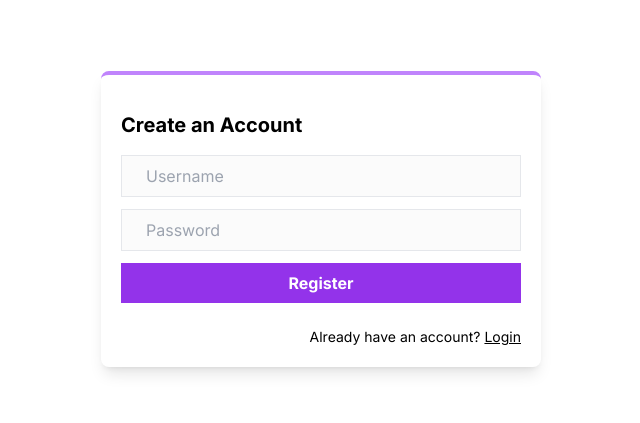
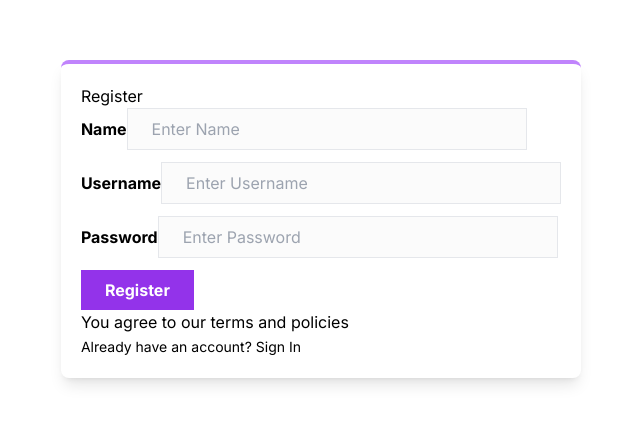
Before and after one commit to Sarahodigie123/fuel-prediction, a Next.js app: page /register in a window 1280 px wide. Shown: the part 181-604 px from the top of the page, without its empty margins (319-959 px from the left). Built offline with nearby package versions, Linux system fonts and the light colour scheme.

Commit message:
Refactored: worked on backend server

```diff
--- /dev/null
+++ b/app/LoginValidation.js
@@ -0,0 +1,25 @@
+function Validation(values) {
+    let errors = {};
+    const usernamePattern = /^[a-zA-Z0-9_]{3,20}$/;
+    const passwordPattern = /^(?=.*\d)(?=.*[a-z])(?=.*[A-Z])[A-Za-z\d@$!%*#?&]{8,}$/;
+
+    if (!values.username.trim()) {
+        errors.username = "Username is required";
+    } else if (!usernamePattern.test(values.username)) {
+        errors.username = "Username must be 3-20 characters long and contain only letters, numbers, and underscores";
+    } else {
+        errors.username = "";
+    }
+
+    if (!values.password.trim()) {
+        errors.password = "Password is required";
+    } else if (!passwordPattern.test(values.password)) {
+        errors.password = "Password must contain at least one digit, one lowercase letter, one uppercase letter, and be at least 8 characters long";
+    } else {
+        errors.password = "";
+    }
+
+    return errors;
+}
+
+export default Validation;
--- /dev/null
+++ b/app/RegisterValidation.js
@@ -0,0 +1,31 @@
+function Validation(values) {
+    let errors = {};
+    const usernamePattern = /^[a-zA-Z0-9_]{3,30}$/;
+    const passwordPattern = /^(?=.*\d)(?=.*[a-z])(?=.*[A-Z])[a-zA-Z0-9]{8,}$/;
+
+    if (!values.name.trim()) {
+        errors.name = "Name should not be empty";
+    } else {
+        errors.name = "";
+    }
+
+    if (!values.username.trim()) {
+        errors.username = "Username should not be empty";
+    } else if (!usernamePattern.test(values.username)) {
+        errors.username = "Invalid username format";
+    } else {
+        errors.username = "";
+    }
+
+    if (!values.password.trim()) {
+        errors.password = "Password should not be empty";
+    } else if (!passwordPattern.test(values.password)) {
+        errors.password = "Password must be at least 8 characters long and contain at least one digit, one lowercase letter, and one uppercase letter";
+    } else {
+        errors.password = "";
+    }
+
+    return errors;
+}
+
+export default Validation;
--- /dev/null
+++ b/app/backend/server.js
@@ -0,0 +1,70 @@
+const express = require("express");
+const mysql = require('mysql');
+const cors = require('cors');
+const { check, validationResult } = require('express-validator');
+
+const app = express();
+app.use(cors());
+app.use(express.json());
+
+const db = mysql.createConnection({
+    host: "localhost",
+    user: "root",
+    password: "",
+    database: "account"
+});
+
+// Database Connection
+db.connect((err) => {
+    if (err) {
+        console.error('Database connection failed: ', err);
+        throw err;
+    }
+    console.log('Connected to the database');
+});
+
+// Register endpoint
+app.post('/register', [
+    check('username', "Invalid username format").isLength({ min: 3, max: 20 }),
+    check('password', "Password length must be 8-10 characters").isLength({ min: 8, max: 10 })
+], (req, res) => {
+    const errors = validationResult(req);
+    if (!errors.isEmpty()) {
+        return res.status(400).json({ errors: errors.array() });
+    }
+
+    const { name, username, password } = req.body;
+    const sql = "INSERT INTO login (name, username, password) VALUES (?, ?, ?)";
+    const values = [name, username, password];
+
+    db.query(sql, values, (err, result) => {
+        if (err) {
+            console.error('Error inserting user:', err);
+            return res.status(500).json({ error: 'Internal server error' });
+        }
+        return res.status(201).json({ message: 'User registered successfully' });
+    });
+});
+
+// Login endpoint
+app.post('/login', (req, res) => {
+    const { username, password } = req.body;
+    const sql = "SELECT * FROM login WHERE username = ? AND password = ?";
+
+    db.query(sql, [username, password], (err, result) => {
+        if (err) {
+            console.error('Error fetching user:', err);
+            return res.status(500).json({ error: 'Internal server error' });
+        }
+        if (result.length > 0) {
+            return res.json({ message: 'Login successful' });
+        } else {
+            return res.status(401).json({ error: 'Login failed. Invalid credentials' });
+        }
+    });
+});
+
+const PORT = process.env.PORT || 3306;
+app.listen(PORT, () => {
+    console.log(`Server is running on port ${PORT}`);
+});
--- a/app/components/fuel_history.jsx
+++ b/app/components/fuel_history.jsx
@@ -1,6 +1,10 @@
-import React, { useState } from 'react';
+import React, { useState, useEffect } from 'react';
 
 export default function FuelQuoteHistory() {
+
+
+
+
   const [quotes, setQuotes] = useState("");
   const styles = {
     center: {
--- a/app/components/login.jsx
+++ b/app/components/login.jsx
@@ -1,63 +1,88 @@
-"use client"
-import Link from "next/link";
-import { useState } from "react";
-import { loginUser } from '../lib/auth'; // Import the loginUser function
-import { useRouter } from 'next/navigation';
+"use client";
+import axios from 'axios';
+import { useState, useEffect } from 'react';
+import { useRouter } from "next/navigation";
+import Link from "next/link"; // Import Link from next/link
+import Validation from '../LoginValidation';
 
-export default function Login() {
-  const [username, setUsername] = useState("");
-  const [password, setPassword] = useState("");
-  const [error, setError] = useState("");
-  const router = useRouter();
+function Login() {
+    const [values, setValues] = useState({
+        username: '',
+        password: ''
+    });
+    const navigate = useRouter();
+    const [errors, setErrors] = useState({});
+    const [backendError, setBackendError] = useState(null);
 
-  const handleSubmit = async (event) => {
-    event.preventDefault();
-
-    if (username === 'pipefish' && password === 'lovecode12') {
-      const simulatedResponse = {
-        username: username,
-        password: password,
-        success: true,
+    const handleInput = (event) => {
+        const { name, value } = event.target;
+        setValues(prev => ({ ...prev, [name]: value }));
     };
 
-      console.log(simulatedResponse);
-
-      setUsername('');
-      setPassword('');
-      router.push('/profile');
+    const handleSubmit = (event) => {
+        event.preventDefault();
+        const err = Validation(values);
+        setErrors(err);
+        if (!err.email && !err.password) {
+            axios.post('http://localhost:3306/login', values)
+                .then(res => {
+                    if (res.data.errors) {
+                        setBackendError(res.data.errors);
                     } else {
-      setError('Invalid username or password');
+                        setBackendError(null);
+                        if (res.data === "Success") {
+                            navigate('/home');
+                        } else {
+                            alert("No record existed");
+                        }
+                    }
+                })
+                .catch(err => console.log(err));
         }
     };
+
+    useEffect(() => {
+        // Reset errors when component mounts
+        setErrors({});
+        setBackendError(null);
+    }, []);
+
     return (
       <div className="grid place-items-center h-screen">
             <div className="shadow-lg p-5 rounded-lg border-t-4 border-purple-400">
-        <h1 className="text-l font-bold my-4">Please Login</h1>
-        <form onSubmit={handleSubmit} className="flex flex-col gap-3">
+                <h2>Sign-In</h2>
+                {backendError && backendError.map(e => (
+                    <p key={e.msg} className='text-danger'>{e.msg}</p>
+                ))}
+                <form onSubmit={handleSubmit}>
+                    <div className='mb-3'>
+                        <label htmlFor="username"><strong>Username</strong></label>
                         <input
-            onChange={(e) => setUsername(e.target.value)}
-            type="text"
-            placeholder="Username"
+                            type="username"
+                            placeholder='Enter Username'
+                            name='email'
+                            value={values.username}
+                            onChange={handleInput}
+                            className='form-control rounded-0'
                         />
+                        {errors.username && <span className='text-danger'> {errors.username}</span>}
+                    </div>
+                    <div className='mb-3'>
+                        <label htmlFor="password"><strong>Password</strong></label>
                         <input
-            onChange={(e) => setPassword(e.target.value)}
                             type="password"
-            placeholder="Password"
+                            placeholder='Enter Password'
+                            name='password'
+                            value={values.password}
+                            onChange={handleInput}
+                            className='form-control rounded-0'
                         />
-          <button
-            className="bg-purple-600 text-white font-bold cursor-pointer px-6 py-2 rounded-md hover:bg-purple-700"
-            type="submit"
-          >
-            Login
-          </button>
-
-          {error && (
-            <div className="bg-red-500 text-white w-fit text-sm py-1 px-3 rounded-md mt-2">
-              {error}
+                        {errors.password && <span className='text-danger'> {errors.password}</span>}
                     </div>
-          )}
+                    <button type='submit' className="bg-purple-600 text-white font-bold cursor-pointer px-6 py-2"> Log in</button>
+                    <p>You agree to our terms and policies</p>
                     <Link href="/register">
-            <span className="text-sm mt-3 text-right cursor-pointer underline">
+            <span className="text-sm mt-3 text-right">
               Don't have an account? Register
             </span>
           </Link>
@@ -66,3 +91,5 @@ export default function Login() {
         </div>
     );
 }
+
+export default Login;
--- a/app/components/register.jsx
+++ b/app/components/register.jsx
@@ -1,76 +1,91 @@
-'use client';
+'use client'
 import { useState } from "react";
 import Link from "next/link";
 import { useRouter } from "next/navigation";
-import { registerUser, loginUser } from '../lib/auth';
+import axios from 'axios';
+import Validation from "../RegisterValidation";
 
-export default function Register() {
-  const [email, setEmail] = useState("");
-  const [password, setPassword] = useState("");
-  const [error, setError] = useState("");
-  const router = useRouter();
+
+function Register() {
+    const [values, setValues] = useState({
+        name: '',
+        email: '',
+        password: ''
+    });
+    const router = useRouter(); // Change useNavigate to useRouter
+    const [errors, setErrors] = useState({});
+
+    const handleInput = (event) => {
+        const { name, value } = event.target;
+        setValues(prev => ({ ...prev, [name]: value }));
+    };
 
     const handleSubmit = (event) => {
         event.preventDefault();
-
-
-    if (!email || !password) {
-      setError("Please fill in both username and password.");
-      return;
+        const err = Validation(values);
+        setErrors(err);
+        if (!err.name && !err.email && !err.password) { // Check if all fields are valid
+            axios.post('http://localhost:3306/register', values)
+                .then(res => {
+                    router.push('/'); // Use router.push to navigate
+                })
+                .catch(err => console.log(err));
         }
-
-
-    const simulatedResponse = {
-      username: email,
-      password: password,
-      success: true,
-    };
-
-    console.log("Registration successful:", simulatedResponse);
-
-
-    setEmail("");
-    setPassword("");
-
-
-    router.push("/profile");
     };
 
     return (
       <div className="grid place-items-center h-screen">
       <div className="shadow-lg p-5 rounded-lg border-t-4 border-purple-400">
-        <h1 className="text-xl font-bold my-4">Create an Account</h1>
-        <form className="flex flex-col gap-3">
+                <h2>Register</h2>
+                <form onSubmit={handleSubmit}>
+                    <div className='mb-3'>
+                        <label htmlFor="name"><strong>Name</strong></label>
                         <input
-            onChange={(e) => setEmail(e.target.value)}
                             type="text"
-            placeholder="Username"
-            value={email}
+                            placeholder='Enter Name'
+                            name='name'
+                            value={values.name}
+                            onChange={handleInput}
+                            className='form-control rounded-0'
                         />
+                        {errors.name && <span className='text-danger'> {errors.name}</span>}
+                    </div>
+                    <div className='mb-3'>
+                        <label htmlFor="email"><strong>Username</strong></label>
                         <input
-            onChange={(e) => setPassword(e.target.value)}
+                            type="username"
+                            placeholder='Enter Username'
+                            name='username'
+                            value={values.username}
+                            onChange={handleInput}
+                            className='form-control rounded-0'
+                        />
+                        {errors.email && <span className='text-danger'> {errors.username}</span>}
+                    </div>
+                    <div className='mb-3'>
+                        <label htmlFor="password"><strong>Password</strong></label>
+                        <input
                             type="password"
-            placeholder="Password"
-            value={password}
+                            placeholder='Enter Password'
+                            name='password'
+                            value={values.password}
+                            onChange={handleInput}
+                            className='form-control rounded-0'
                         />
-          <button
-            className="bg-purple-600 text-white font-bold cursor-pointer px-6 py-2"
-            type="submit"
-            onClick={handleSubmit}
-          >
-            Register
-          </button>
-
-          {error && (
-            <div className="bg-red-500 text-white w-fit text-sm py-1 px-3 rounded-md mt-2">
-              {error}
+                        {errors.password && <span className='text-danger'> {errors.password}</span>}
                     </div>
-          )}
-          <Link className="text-sm mt-3 text-right" href="/login">
-            Already have an account? <span className="underline">Login</span>
+                    <button type='submit'className="bg-purple-600 text-white font-bold cursor-pointer px-6 py-2"> Register</button>
+                    <p>You agree to our terms and policies</p>
+                    {/* Use Link from next/link */}
+                    <Link href="/login">
+            <span className="text-sm mt-3 text-right">
+             Already have an account? Sign In
+            </span>
           </Link>
                 </form>
             </div>
         </div>
     );
 }
+
+export default Register;
```
Also changed, not shown: app/backend/package.json (added, +19 -0 lines), app/lib/auth.js (deleted, +0 -14 lines), package.json (+6 -1 lines), server.js (deleted, +0 -32 lines), 2 other files (tests, documents, lock files or other folders). Lines whose indentation alone changed are shown as unchanged.
